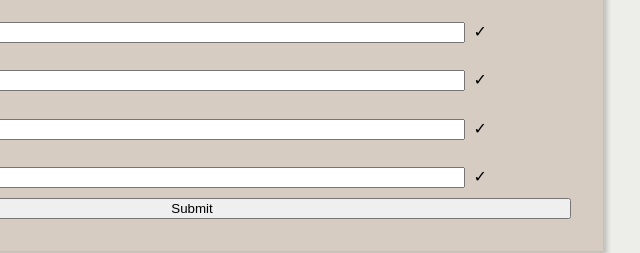
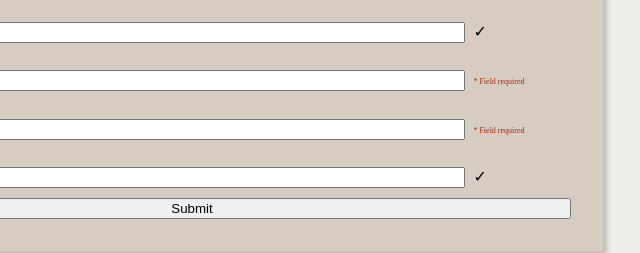
Before and after one commit to charlesvill/Client-Validation-form, a plain HTML site: page index.html in a window 1280 px wide. Both pictures are taken after typing "name@example.com", "Sample", "Sample", "Sample123", "Sample123" into the empty fields and a click on the button "Submit". Shown: the part 218-471 px from the top of the page, 448-1088 px from the left. Drawn offline with Linux system fonts and the light colour scheme.

Commit message:
Fixed bugs and tweaked regExpressions

```diff
--- a/script.js
+++ b/script.js
@@ -23,6 +23,7 @@ const classChanger = (nodeList, className, command = 'add') =>{
 const createField = (fieldElement) => {
     let invalid = true;
     const errorSpan = fieldElement.nextElementSibling;
+
     const validationChecker = () =>{
         const wrong_patt = fieldElement.validity.patternMismatch;
         const too_long = fieldElement.validity.tooLong;
@@ -32,20 +33,9 @@ const createField = (fieldElement) => {
             && !too_long
             && !too_short){
                 console.log("we have a good input!");
-                return false;
-         }
-         else if(too_long){
-            console.log(`${fieldElement} was too long`);
-            console.log(too_long);
-         }
-         else if(too_short){
-            console.log(`${fieldElement} was too short`);
-            console.log(too_short);
-         }
-         else if(wrong_patt){
-            console.log(`${fieldElement} has the wrong pattern!`);
-            console.log(wrong_patt);
+                return true;
         }
+        return false;
     }
     const isInValid= () => {
         return invalid;
@@ -53,7 +43,7 @@ const createField = (fieldElement) => {
 
     fieldElement.addEventListener("input", (event) => {
         //  call vC , if validation checker comes back true turn invalid false
-        if(validationChecker()){
+        if(!validationChecker()){
             invalid = true;
             errorSpan.classList.remove("valid");
             errorSpan.classList.add("invalid");
@@ -85,7 +75,6 @@ const FormValidation = (function () {
             return {isInValid};
         })();
         const confirmPwdField = (() => {
-
             let invalid = true;
             const errorSpan = document.querySelector(".cp");
             const isInValid = () => {
@@ -102,6 +91,7 @@ const FormValidation = (function () {
                     errorSpan.classList.add("valid");
                 } else {
                     errorSpan.classList.add("noMatch");
+                    invalid = true;
                 }
             })
             return {isInValid};
```
Also changed, not shown: index.html (+1 -1 lines).
